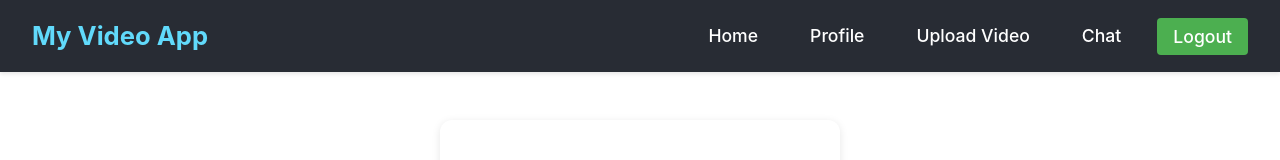
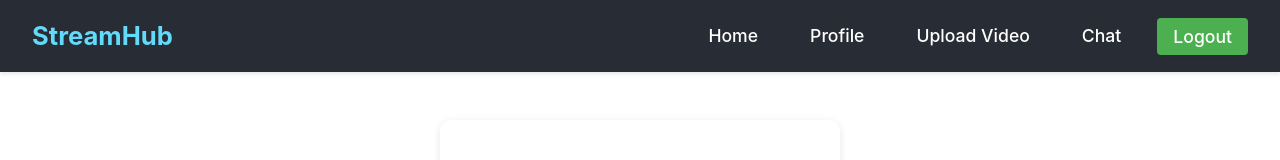
Before and after one commit to MohammedSaffan2003/streamhub, a React (Vite) app in the folder frontend/: page /login in a window 1280 px wide. Shown: the top 160 px of the page. Built offline with nearby package versions, Linux system fonts and the light colour scheme; no server answers.

Commit message:
Add Project title

```diff
--- a/frontend/src/components/Navbar.jsx
+++ b/frontend/src/components/Navbar.jsx
@@ -7,7 +7,7 @@ const Navbar = ({ handleLogout }) => {
   return (
     <nav className="navbar">
       <div className="navbar-logo">
-        <Link to="/">My Video App</Link>
+        <Link to="/">StreamHub</Link>
       </div>
       <div className="navbar-links">
         <Link to="/">Home</Link>
```
Also changed, not shown: 1 other file (tests, documents, lock files or other folders).
